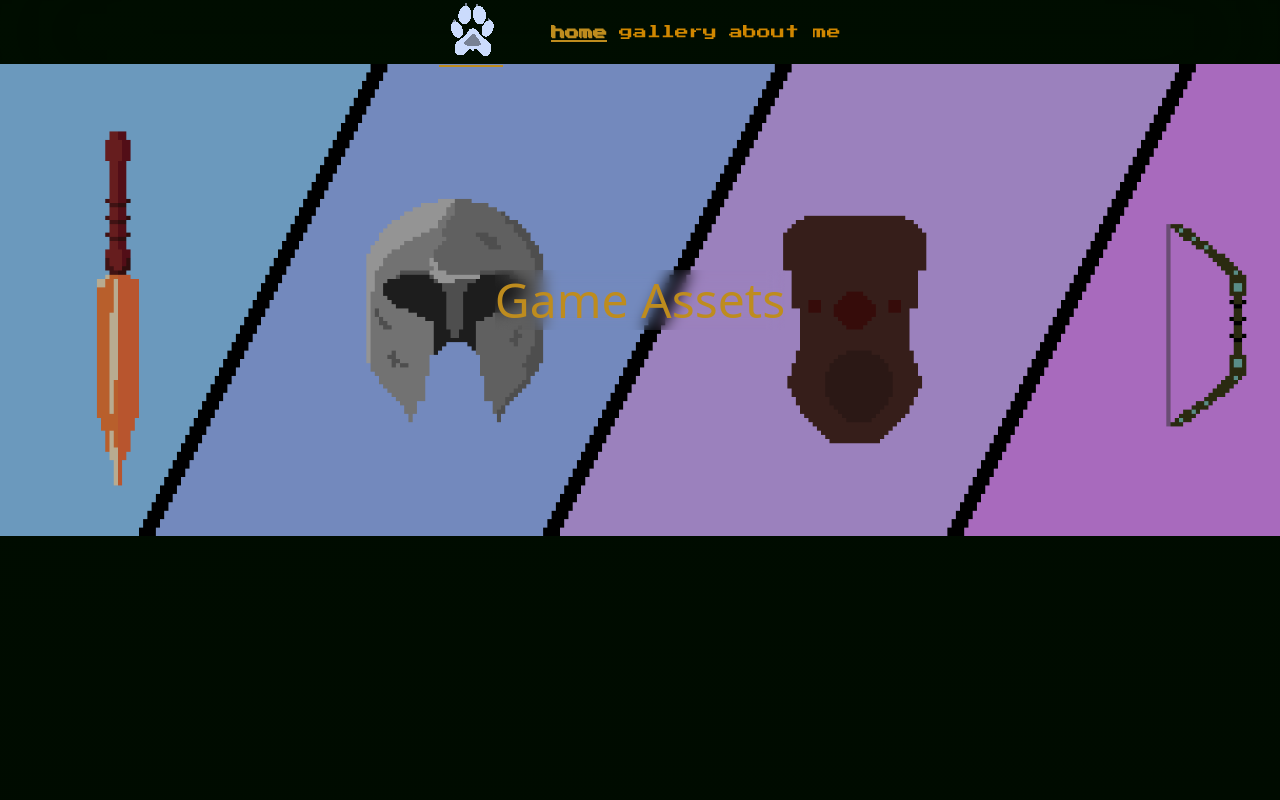
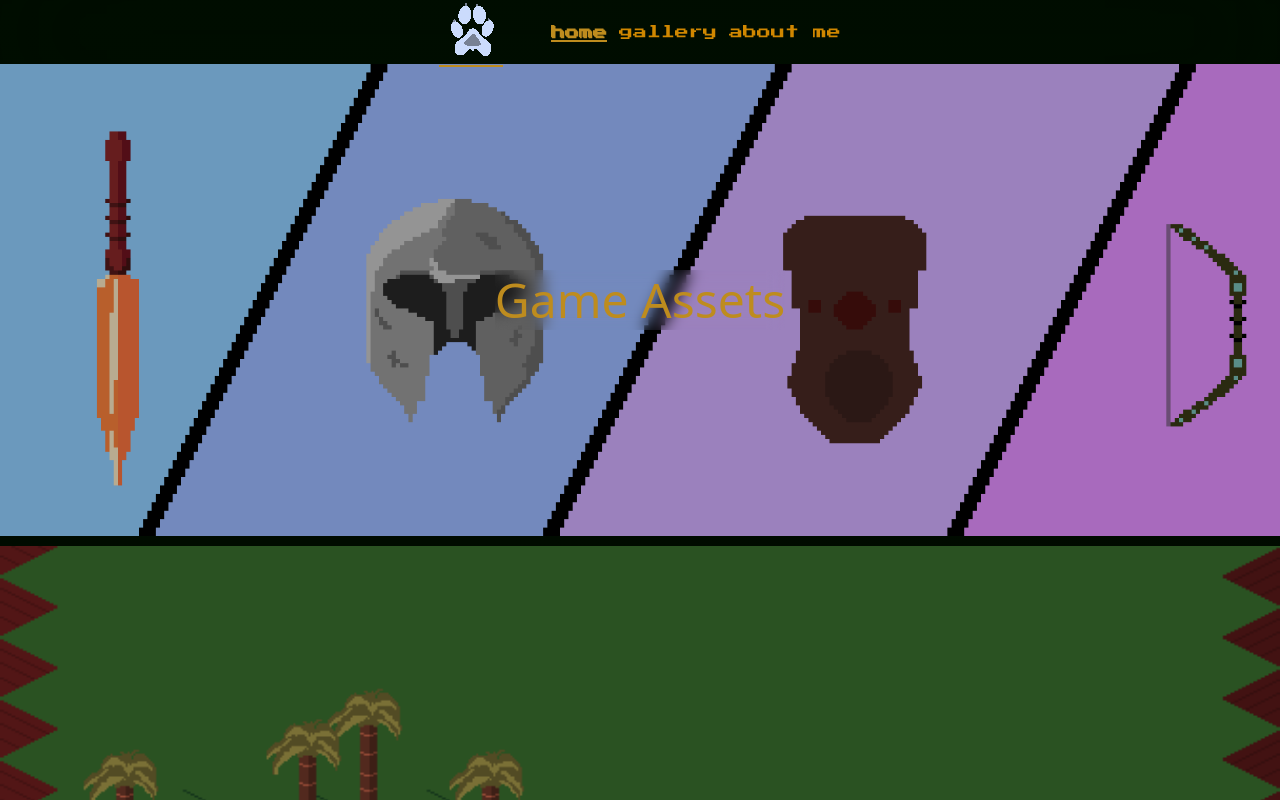
Before and after one commit to Wolfieelite/portfolio_site, a React (Vite) app: page / in a window 1280 px wide. Shown: the top 800 px of the page. Built offline with nearby package versions, Linux system fonts and the light colour scheme; a web font is replaced by a local one.

Commit message:
added gap to small screen sizes

```diff
--- a/src/routes/index.tsx
+++ b/src/routes/index.tsx
@@ -11,7 +11,7 @@ function App() {
 
   return (
     <>
-      <main id="smoothe-wrapper" className="flex gap-96 flex-col" >
+      <main id="smoothe-wrapper" className="flex gap-96 flex-col sm:gap-2.5" >
         <Content className="content game-asset-content" title="Game Assets" url="/gallery/#64x64pixleart">
           <img className='w-full' src={uiImage.gameassetBanner.src} alt="" />
         </Content>
```
